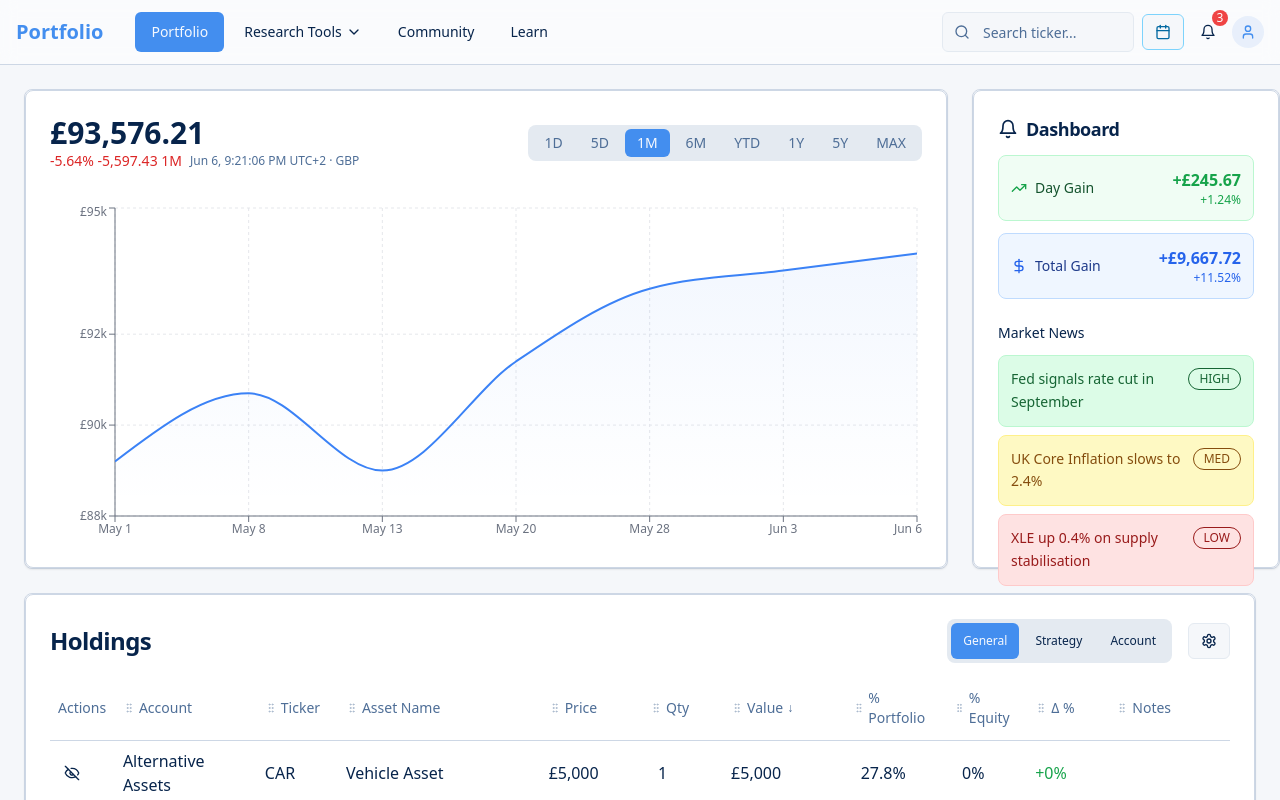
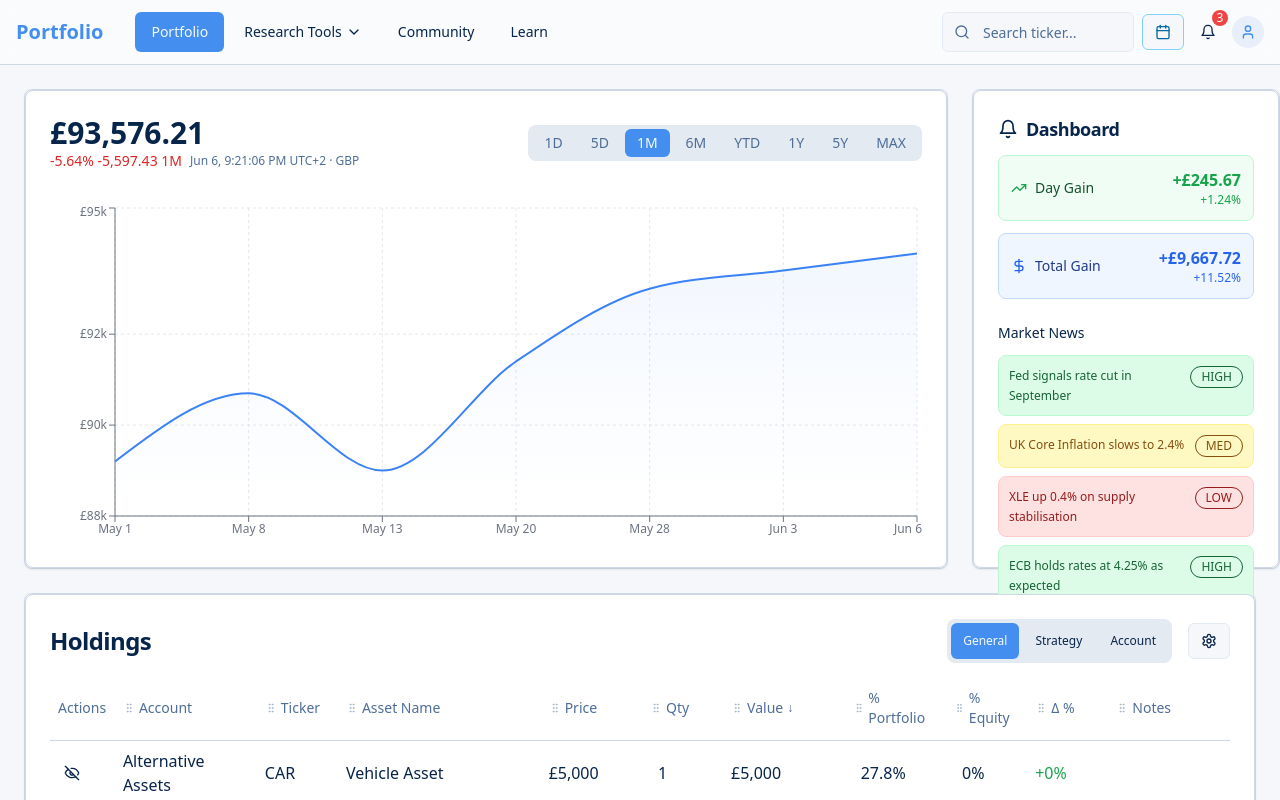
Before and after one commit to ArchieeR/investor-dashboard-flow, a React (Vite) app: page / in a window 1280 px wide. Shown: the top 800 px of the page. Built offline with nearby package versions, Linux system fonts and the light colour scheme.

Commit message:
feat: Add more news and alerts
Added 2 market news items and 2 portfolio alerts to the notification widget.

```diff
--- a/src/components/portfolio/NotificationWidget.tsx
+++ b/src/components/portfolio/NotificationWidget.tsx
@@ -24,13 +24,25 @@ export const NotificationWidget = () => {
       priority: 'LOW',
       message: 'XLE up 0.4% on supply stabilisation',
       color: 'bg-red-100 text-red-800 border-red-200'
+    },
+    {
+      priority: 'HIGH',
+      message: 'ECB holds rates at 4.25% as expected',
+      color: 'bg-green-100 text-green-800 border-green-200'
+    },
+    {
+      priority: 'MED',
+      message: 'FTSE 100 hits new monthly high',
+      color: 'bg-yellow-100 text-yellow-800 border-yellow-200'
     }
   ];
 
   const portfolioAlerts = [
     'Dividend from VUSA paid: £28.91',
     'ETF rebalanced: 3 new holdings added to DFNG',
-    'Cash ISA topped up: +£1,000'
+    'Cash ISA topped up: +£1,000',
+    'AAPL position down 5% - consider reviewing',
+    'Monthly contribution scheduled for tomorrow'
   ];
 
   return (
@@ -72,10 +84,10 @@ export const NotificationWidget = () => {
           <h3 className="font-medium text-sm text-foreground">Market News</h3>
           <div className="space-y-2">
             {marketNews.map((news, index) => (
-              <div key={index} className={`p-3 rounded-lg border ${news.color}`}>
+              <div key={index} className={`p-2.5 rounded-lg border ${news.color}`}>
                 <div className="flex items-start justify-between gap-2">
                   <div className="flex-1">
-                    <div className="text-sm font-medium leading-relaxed">
+                    <div className="text-xs font-medium leading-relaxed">
                       {news.message}
                     </div>
                   </div>
@@ -96,9 +108,9 @@ export const NotificationWidget = () => {
           <h3 className="font-medium text-sm text-foreground">Portfolio Alerts</h3>
           <div className="space-y-2">
             {portfolioAlerts.map((alert, index) => (
-              <div key={index} className="flex items-start gap-2 p-3 bg-orange-50 rounded-lg border border-orange-200">
-                <AlertTriangle className="h-4 w-4 text-orange-600 mt-0.5 flex-shrink-0" />
-                <div className="text-sm text-orange-900 leading-relaxed">
+              <div key={index} className="flex items-start gap-2 p-2.5 bg-orange-50 rounded-lg border border-orange-200">
+                <AlertTriangle className="h-3.5 w-3.5 text-orange-600 mt-0.5 flex-shrink-0" />
+                <div className="text-xs text-orange-900 leading-relaxed">
                   {alert}
                 </div>
               </div>
```
